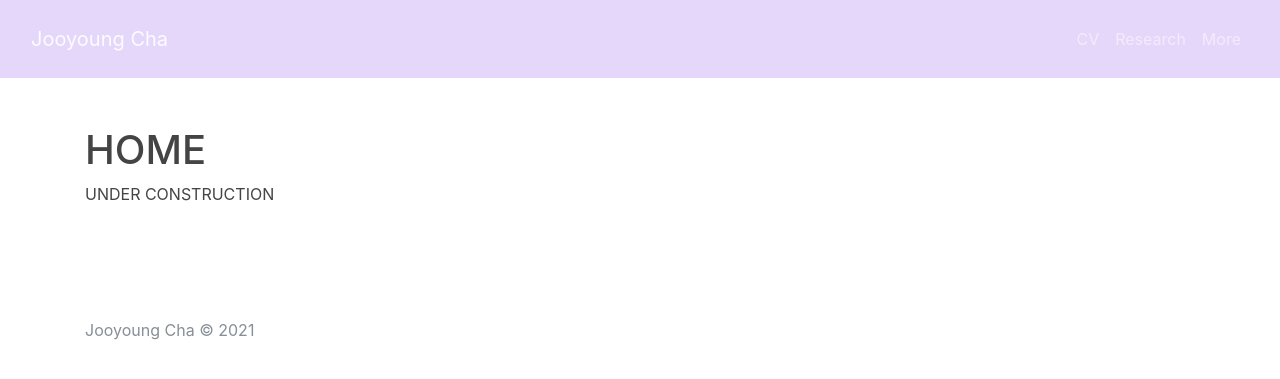
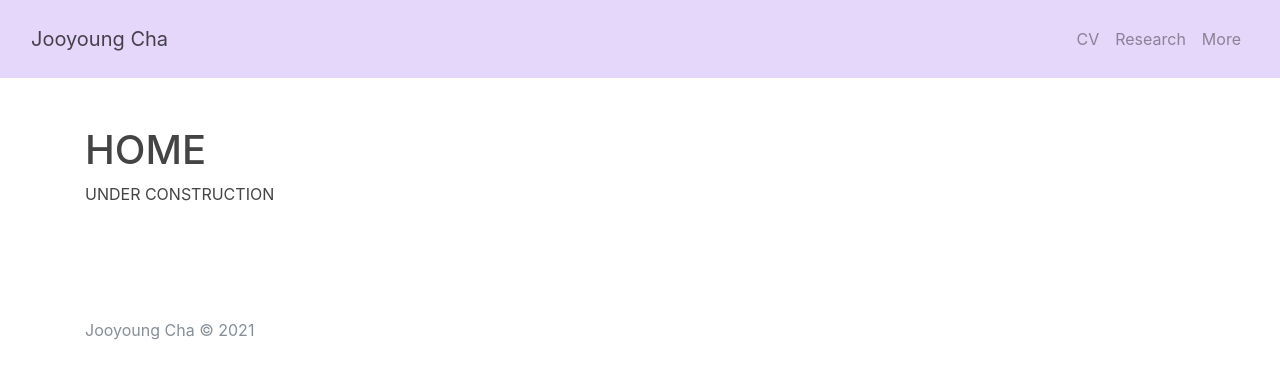
Before and after one commit to chajoo0/chajoo0, a Jekyll site: the page built from index.md, in a window 1280 px wide. Shown: the top 379 px of the page. Built offline with Jekyll 4.4.1, drawn with Linux system fonts in a browser that asks for light colours.

Commit message:
Update header.html

```diff
--- a/_includes/header.html
+++ b/_includes/header.html
@@ -1,4 +1,4 @@
-<nav class="navbar navbar-expand-lg navbar-dark bg-secondary">
+<nav class="navbar navbar-expand-lg navbar-light bg-secondary">
   <div class="container-fluid">
     <a class="navbar-brand" rel="author" href="{{ "/" | relative_url }}">{{ site.title | escape }}</a>
 
```
